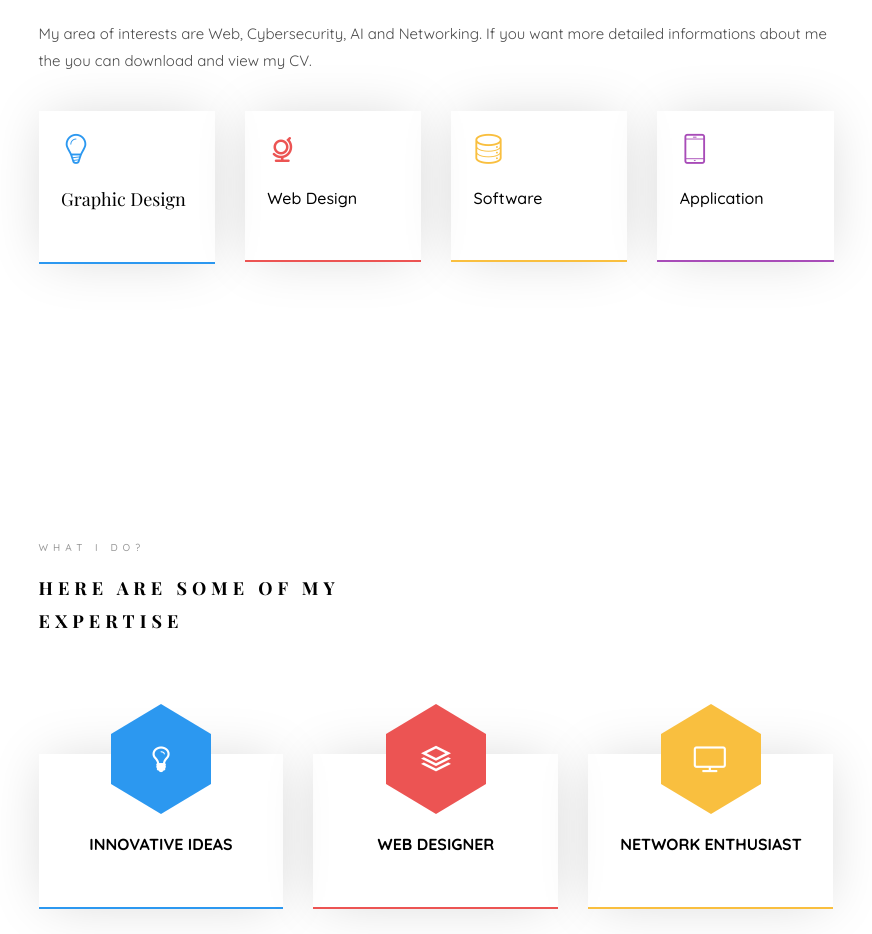
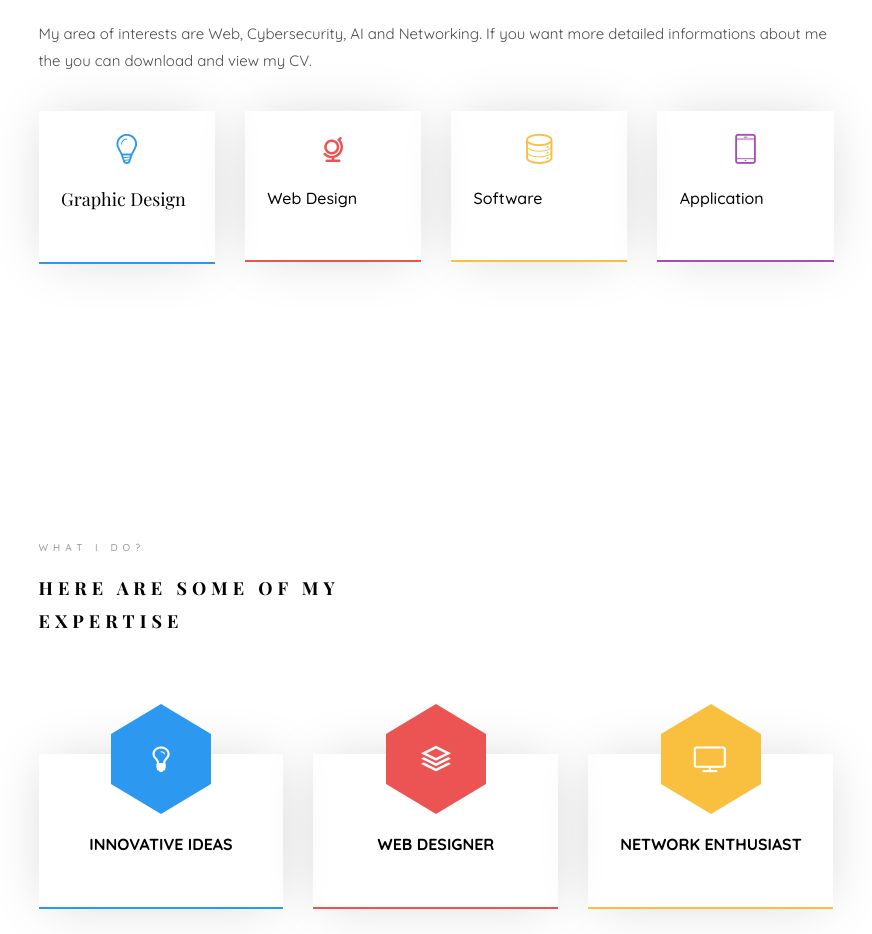
Before and after one commit to arjunbhandari3/website, a plain HTML site: page index.html in a window 1280 px wide. Shown: the part 1204-2138 px from the top of the page, without its empty margins (354-1226 px from the left). Drawn offline with nearby package versions, Linux system fonts and the light colour scheme; files whose address does not match are found by name; a web font is replaced by a local one.

Commit message:
Update style.css

```diff
--- a/public/css/style.css
+++ b/public/css/style.css
@@ -573,7 +573,8 @@ body.offcanvas {
   border-bottom: 2px solid #2c98f0; }
   .services .icon2 {
 	display: block;
-	margin-bottom: 20px; }
+	margin-bottom: 20px;
+text-align: center;}
 	.services .icon2 i {
 	  font-size: 30px;
 	  color: #2c98f0; }
```
